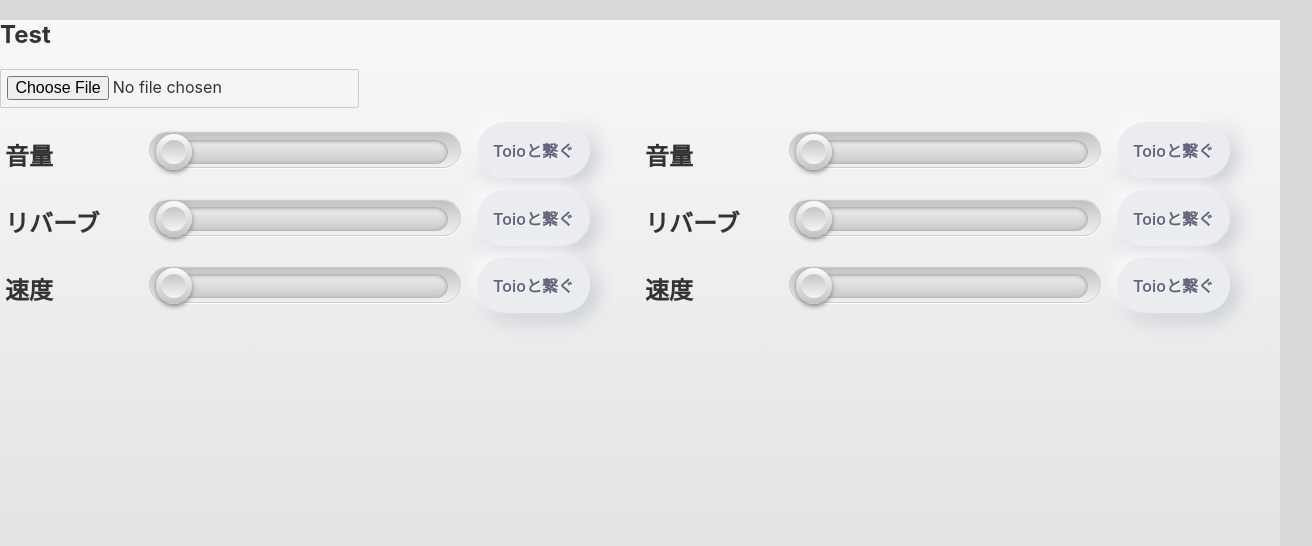
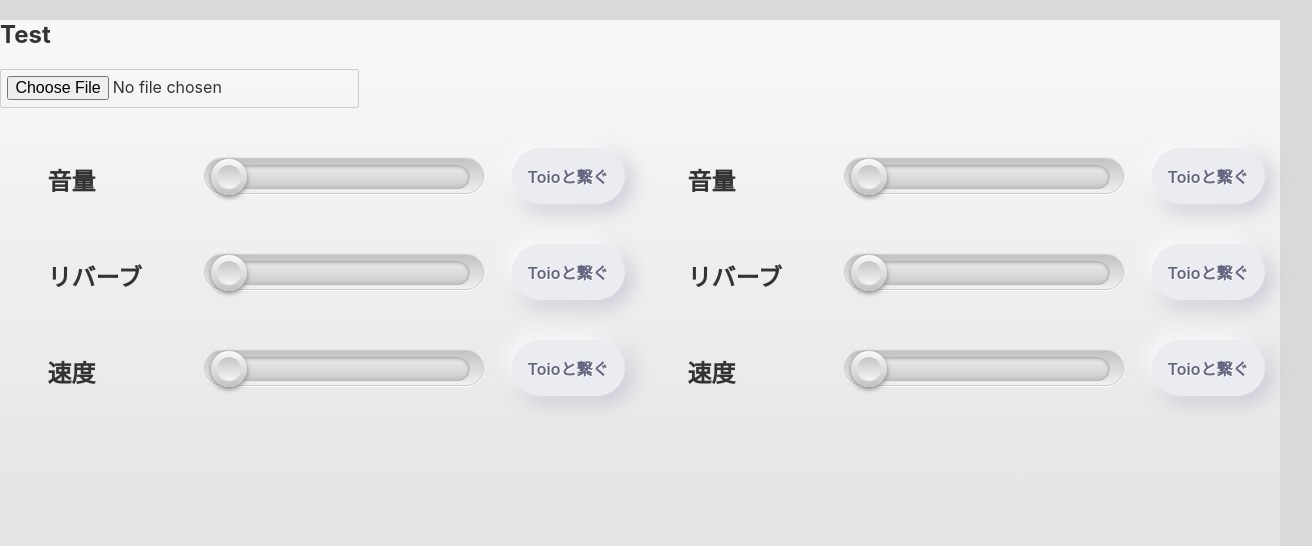
Before and after one commit to yuru-DJ/yuru-DJ-web, a Svelte app: page / in a window 1280 px wide. Shown: the top 546 px of the page, 1312 px wide, since content can reach past the window. Built offline with nearby package versions, Linux system fonts and the light colour scheme.

Commit message:
Fix design

```diff
--- a/src/App.svelte
+++ b/src/App.svelte
@@ -7,12 +7,24 @@
 	<AudioPlayer />
 
 	<div class="monitor-container">
+		<div class="monitor-wrapper">
 			<CubeMonitor role={"音量"}/>
+		</div>
+		<div class="monitor-wrapper">
 			<CubeMonitor role={"リバーブ"}/>
+		</div>
+		<div class="monitor-wrapper">
 			<CubeMonitor role={"速度"}/>
+		</div>
+		<div class="monitor-wrapper">
 			<CubeMonitor role={"音量"}/>
+		</div>
+		<div class="monitor-wrapper">
 			<CubeMonitor role={"リバーブ"}/>
+		</div>
+		<div class="monitor-wrapper">
 			<CubeMonitor role={"速度"}/>
+		</div>
 	</div>
 </main>
 
@@ -22,7 +34,11 @@
 		grid-auto-flow: column;
 		grid-template-rows: 30% 30% 30%;
 		grid-template-columns: 50% 50%;
-		padding: 5px;
+		padding: 16px;
 		width: 100%;
   }
+
+	.monitor-wrapper {
+		margin: 1em;
+	}
 </style>
--- a/src/components/CubeMonitor.svelte
+++ b/src/components/CubeMonitor.svelte
@@ -33,17 +33,19 @@ const onClick = () => {
 <div class="container">
   <h2 class="role-name">{role}</h2>
 
-  <DjSlider max={360} min={0} value={angle} disabled={!cubeLoaded} />
   <div class="connect-toio-button-wrapper">
-    <RadiusButton onClick={onClick} disabled={cubeLoaded}>{cubeLoaded ? '接続済み' : 'Toioと繋ぐ'}</RadiusButton>
+    <DjSlider max={360} min={0} value={angle} disabled={!cubeLoaded} />
   </div>
+  <RadiusButton onClick={onClick} disabled={cubeLoaded}>{cubeLoaded ? '接続済み' : 'Toioと繋ぐ'}</RadiusButton>
 </div>
 
 <style lang="scss">
   .container {
     display: flex;
     align-items: center;
-    justify-content: flex-start;
+    justify-content: center;
+    height: 100%;
+    width: 100%;
   }
 
   .role-name {
@@ -52,6 +54,7 @@ const onClick = () => {
   }
 
   .connect-toio-button-wrapper {
-    margin-left: 1em;
+    margin-right: 1em;
+    width: calc(50%);
   }
 </style>
--- a/src/components/DJSlider.svelte
+++ b/src/components/DJSlider.svelte
@@ -12,7 +12,7 @@ export let valueChanged = (e: Event) => {};
 
 <style lang="scss">
   $input-p: .375em;
-  $input-w: 19.5em;
+  $input-w: 100%;
   $input-h: 2.25em;
   $input-r: .5*$input-h;
 
```
Lines whose indentation alone changed are shown as unchanged.
